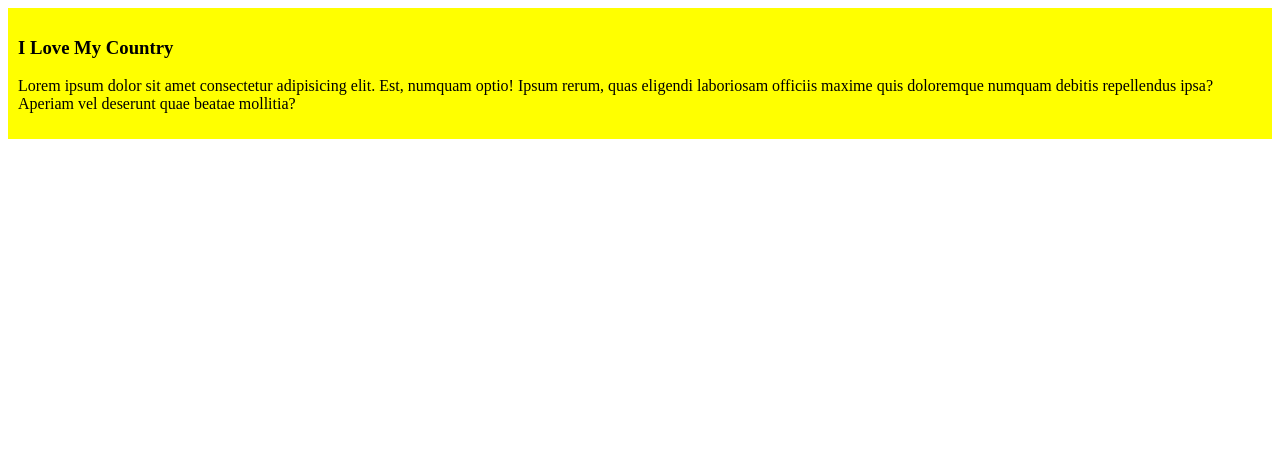
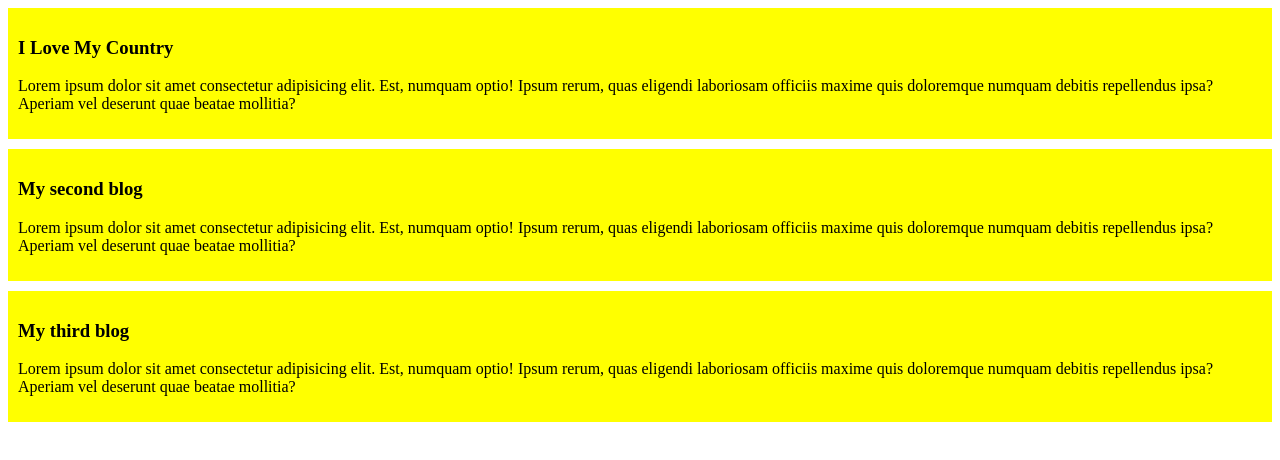
Before and after one commit to sakil-ahamed007/My-simple-website, a plain HTML site: page index.html in a window 1280 px wide. Drawn offline with Linux system fonts and the light colour scheme.

Commit message:
added the second and third blog

```diff
--- a/index.html
+++ b/index.html
@@ -11,5 +11,13 @@
     <h3>I Love My Country</h3>
     <p>Lorem ipsum dolor sit amet consectetur adipisicing elit. Est, numquam optio! Ipsum rerum, quas eligendi laboriosam officiis maxime quis doloremque numquam debitis repellendus ipsa? Aperiam vel deserunt quae beatae mollitia?</p>
     </div>
+    <div>
+    <h3>My second blog</h3>
+    <p>Lorem ipsum dolor sit amet consectetur adipisicing elit. Est, numquam optio! Ipsum rerum, quas eligendi laboriosam officiis maxime quis doloremque numquam debitis repellendus ipsa? Aperiam vel deserunt quae beatae mollitia?</p>
+    </div>
+    <div>
+    <h3>My third blog</h3>
+    <p>Lorem ipsum dolor sit amet consectetur adipisicing elit. Est, numquam optio! Ipsum rerum, quas eligendi laboriosam officiis maxime quis doloremque numquam debitis repellendus ipsa? Aperiam vel deserunt quae beatae mollitia?</p>
+    </div>
 </body>
 </html>
--- a/styles/blog.css
+++ b/styles/blog.css
@@ -1,4 +1,5 @@
 div{
     background-color: yellow;
     padding: 10px;
+    margin-bottom: 10px;
 }
```
